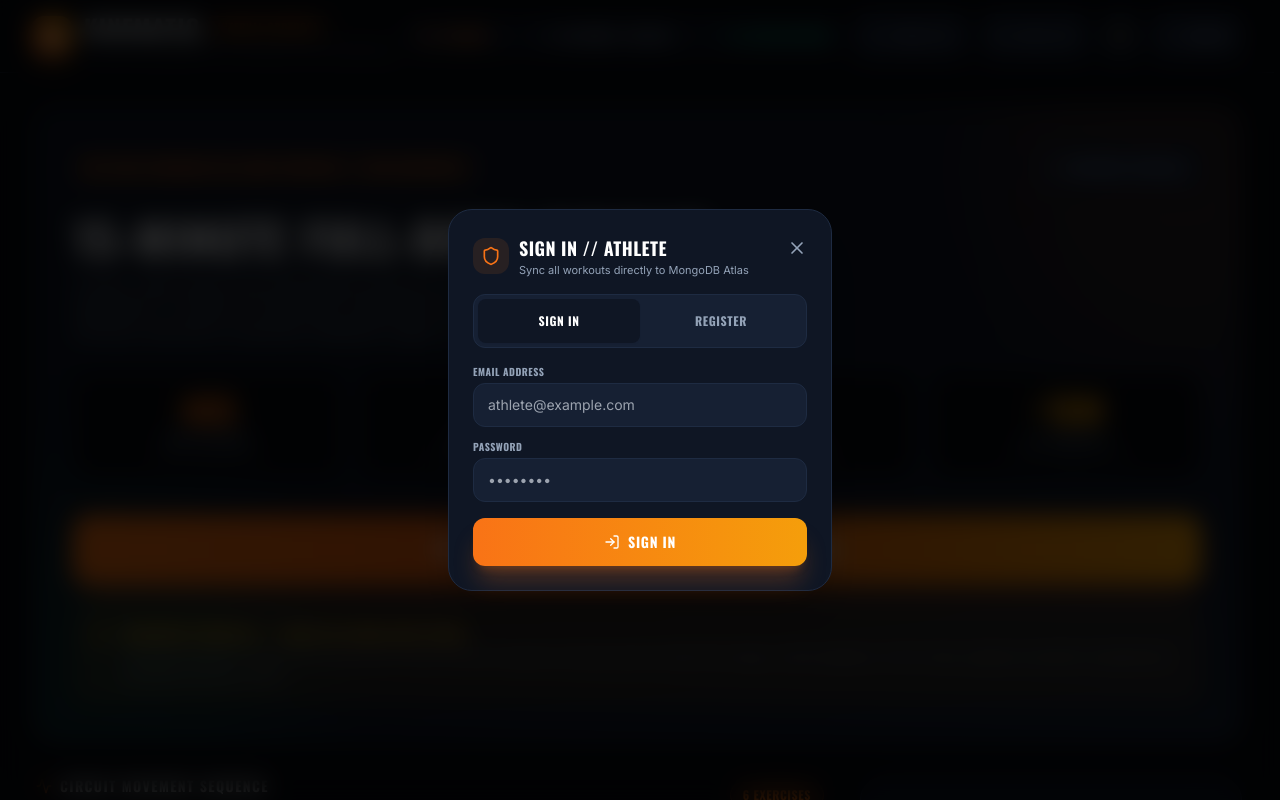
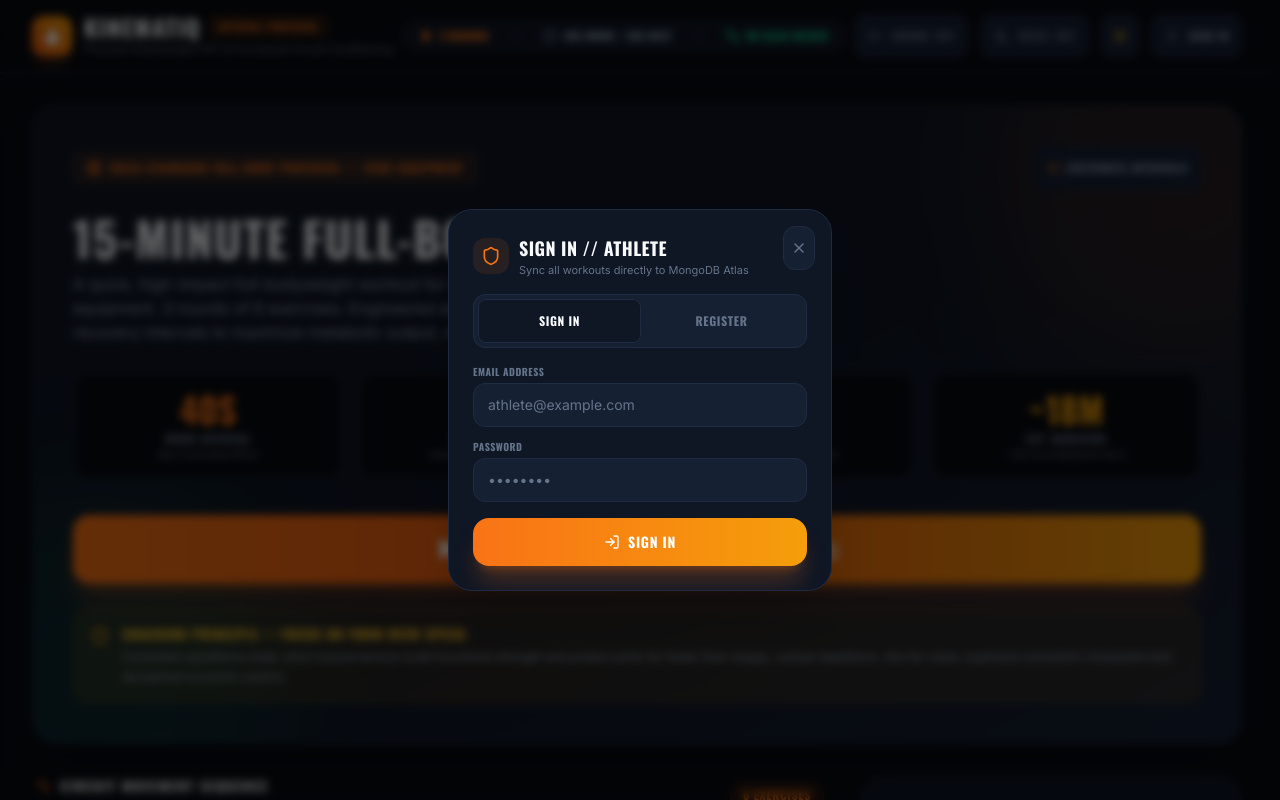
Before and after one commit to Aswin-2266/Kinematiq, a Next.js app: page / in a window 1280 px wide. Both pictures are taken after a click on the button "SIGN IN". Shown: the top 800 px of the page. Built offline with nearby package versions, Linux system fonts and the light colour scheme.

Commit message:
fix(theme): dynamic light and dark theme styling for RoutineEditor, AuthModal, and Masterclass popups

```diff
--- a/src/app/page.tsx
+++ b/src/app/page.tsx
@@ -598,7 +598,7 @@ export default function Home() {
               </div>
               <button
                 onClick={() => setSelectedExercise(null)}
-                className="w-9 h-9 rounded-xl bg-[var(--bg-surface-elevated)] border border-[var(--border-subtle)] flex items-center justify-center text-[var(--text-muted)] hover:text-white"
+                className="w-9 h-9 rounded-xl bg-[var(--bg-surface-elevated)] border border-[var(--border-subtle)] flex items-center justify-center text-[var(--text-muted)] hover:text-[var(--text-primary)] transition-colors"
               >
                 ✕
               </button>
@@ -612,7 +612,7 @@ export default function Home() {
               <strong className="block font-display uppercase tracking-wider mb-1">
                 Form Checkpoints:
               </strong>
-              <ul className="list-disc list-inside space-y-1 text-slate-300">
+              <ul className="list-disc list-inside space-y-1 text-[var(--text-secondary)]">
                 {selectedExercise.formCues?.map((cue, i) => (
                   <li key={i}>{cue}</li>
                 ))}
--- a/src/components/AuthModal.tsx
+++ b/src/components/AuthModal.tsx
@@ -58,15 +58,15 @@ export const AuthModal: React.FC<AuthModalProps> = ({
   };
 
   return (
-    <div className="fixed inset-0 z-50 bg-black/80 backdrop-blur-md flex items-center justify-center p-4">
-      <div className="w-full max-w-sm rounded-3xl bg-[#0F1624] border border-[#1E2B42] p-6 shadow-2xl relative flex flex-col gap-4 animate-fade-in">
+    <div className="fixed inset-0 z-50 bg-black/60 backdrop-blur-sm flex items-center justify-center p-4">
+      <div className="w-full max-w-sm rounded-3xl bg-[var(--bg-surface)] border border-[var(--border-subtle)] text-[var(--text-primary)] p-6 shadow-2xl relative flex flex-col gap-4 animate-fade-in max-h-[90vh] overflow-y-auto">
         {/* Close Button */}
         <button
           onClick={onClose}
-          className="absolute top-4 right-4 p-2 rounded-xl text-slate-400 hover:text-white"
+          className="absolute top-4 right-4 w-8 h-8 rounded-xl bg-[var(--bg-surface-elevated)] border border-[var(--border-subtle)] flex items-center justify-center text-[var(--text-muted)] hover:text-[var(--text-primary)] transition-colors"
           aria-label="Close"
         >
-          <X className="w-5 h-5" />
+          <X className="w-4 h-4" />
         </button>
 
         {currentUser ? (
@@ -77,20 +77,20 @@ export const AuthModal: React.FC<AuthModalProps> = ({
             </div>
 
             <div>
-              <h3 className="text-xl font-display font-bold uppercase tracking-wide text-white">
+              <h3 className="text-xl font-display font-bold uppercase tracking-wide text-[var(--text-primary)]">
                 {currentUser.name}
               </h3>
-              <p className="text-xs text-slate-400">{currentUser.email}</p>
+              <p className="text-xs text-[var(--text-muted)]">{currentUser.email}</p>
             </div>
 
-            <div className="w-full p-3 rounded-xl bg-emerald-500/10 border border-emerald-500/20 text-emerald-400 text-xs flex items-center justify-center gap-2 font-display font-bold uppercase tracking-wider">
+            <div className="w-full p-3 rounded-xl bg-emerald-500/10 border border-emerald-500/20 text-emerald-500 text-xs flex items-center justify-center gap-2 font-display font-bold uppercase tracking-wider">
               <CheckCircle className="w-4 h-4" />
               <span>CLOUD MONGODB SYNC ACTIVE</span>
             </div>
 
             <button
               onClick={onLogout}
-              className="w-full py-3 rounded-xl bg-[#162033] border border-[#1E2B42] text-red-400 font-display font-bold uppercase tracking-wider text-sm flex items-center justify-center gap-2 hover:bg-red-500/10 transition-colors mt-2"
+              className="w-full py-3 rounded-xl bg-[var(--bg-surface-elevated)] border border-[var(--border-subtle)] text-red-500 font-display font-bold uppercase tracking-wider text-sm flex items-center justify-center gap-2 hover:bg-red-500/10 transition-colors mt-2"
             >
               <LogOut className="w-4 h-4" />
               <span>SIGN OUT</span>
@@ -100,21 +100,21 @@ export const AuthModal: React.FC<AuthModalProps> = ({
           /* LOGIN & REGISTER FORMS */
           <>
             <div className="flex items-center gap-2.5">
-              <div className="w-9 h-9 rounded-xl bg-orange-500/10 text-orange-500 flex items-center justify-center">
+              <div className="w-9 h-9 rounded-xl bg-orange-500/10 text-orange-500 flex items-center justify-center shrink-0">
                 <Shield className="w-5 h-5" />
               </div>
               <div>
-                <h3 className="text-lg font-display font-bold uppercase tracking-wide text-white">
+                <h3 className="text-lg font-display font-bold uppercase tracking-wide text-[var(--text-primary)]">
                   {tab === "login" ? "SIGN IN // ATHLETE" : "CREATE ATHLETE PROFILE"}
                 </h3>
-                <p className="text-[11px] text-slate-400">
+                <p className="text-[11px] text-[var(--text-muted)]">
                   Sync all workouts directly to MongoDB Atlas
                 </p>
               </div>
             </div>
 
             {/* Tab Switcher */}
-            <div className="flex rounded-xl bg-[#162033] p-1 border border-[#1E2B42]">
+            <div className="flex rounded-xl bg-[var(--bg-surface-elevated)] p-1 border border-[var(--border-subtle)]">
               <button
                 type="button"
                 onClick={() => {
@@ -123,8 +123,8 @@ export const AuthModal: React.FC<AuthModalProps> = ({
                 }}
                 className={`flex-1 py-1.5 rounded-lg text-xs font-display font-bold uppercase tracking-wider transition-all ${
                   tab === "login"
-                    ? "bg-[#0F1624] text-white shadow-sm"
-                    : "text-slate-400"
+                    ? "bg-[var(--bg-surface)] text-[var(--text-primary)] shadow-sm border border-[var(--border-subtle)]"
+                    : "text-[var(--text-muted)] hover:text-[var(--text-secondary)]"
                 }`}
               >
                 SIGN IN
@@ -137,8 +137,8 @@ export const AuthModal: React.FC<AuthModalProps> = ({
                 }}
                 className={`flex-1 py-1.5 rounded-lg text-xs font-display font-bold uppercase tracking-wider transition-all ${
                   tab === "register"
-                    ? "bg-[#0F1624] text-white shadow-sm"
-                    : "text-slate-400"
+                    ? "bg-[var(--bg-surface)] text-[var(--text-primary)] shadow-sm border border-[var(--border-subtle)]"
+                    : "text-[var(--text-muted)] hover:text-[var(--text-secondary)]"
                 }`}
               >
                 REGISTER
@@ -146,7 +146,7 @@ export const AuthModal: React.FC<AuthModalProps> = ({
             </div>
 
             {error && (
-              <div className="p-3 rounded-xl bg-red-500/10 border border-red-500/20 text-red-400 text-xs flex items-center gap-2">
+              <div className="p-3 rounded-xl bg-red-500/10 border border-red-500/20 text-red-500 text-xs flex items-center gap-2">
                 <AlertCircle className="w-4 h-4 shrink-0" />
                 <span>{error}</span>
               </div>
@@ -155,7 +155,7 @@ export const AuthModal: React.FC<AuthModalProps> = ({
             <form onSubmit={handleSubmit} className="flex flex-col gap-3">
               {tab === "register" && (
                 <div>
-                  <label className="block text-[10px] font-display font-bold uppercase tracking-wider text-slate-400 mb-1">
+                  <label className="block text-[10px] font-display font-bold uppercase tracking-wider text-[var(--text-muted)] mb-1">
                     ATHLETE NAME
                   </label>
                   <input
@@ -164,13 +164,13 @@ export const AuthModal: React.FC<AuthModalProps> = ({
                     value={name}
                     onChange={(e) => setName(e.target.value)}
                     placeholder="e.g. Alex Hunter"
-                    className="w-full px-3.5 py-2.5 rounded-xl bg-[#162033] border border-[#1E2B42] text-sm text-white focus:outline-none focus:border-orange-500"
+                    className="w-full px-3.5 py-2.5 rounded-xl bg-[var(--bg-surface-elevated)] border border-[var(--border-subtle)] text-sm text-[var(--text-primary)] placeholder:text-[var(--text-muted)] focus:outline-none focus:border-orange-500"
                   />
                 </div>
               )}
 
               <div>
-                <label className="block text-[10px] font-display font-bold uppercase tracking-wider text-slate-400 mb-1">
+                <label className="block text-[10px] font-display font-bold uppercase tracking-wider text-[var(--text-muted)] mb-1">
                   EMAIL ADDRESS
                 </label>
                 <input
@@ -179,12 +179,12 @@ export const AuthModal: React.FC<AuthModalProps> = ({
                   value={email}
                   onChange={(e) => setEmail(e.target.value)}
                   placeholder="athlete@example.com"
-                  className="w-full px-3.5 py-2.5 rounded-xl bg-[#162033] border border-[#1E2B42] text-sm text-white focus:outline-none focus:border-orange-500"
+                  className="w-full px-3.5 py-2.5 rounded-xl bg-[var(--bg-surface-elevated)] border border-[var(--border-subtle)] text-sm text-[var(--text-primary)] placeholder:text-[var(--text-muted)] focus:outline-none focus:border-orange-500"
                 />
               </div>
 
               <div>
-                <label className="block text-[10px] font-display font-bold uppercase tracking-wider text-slate-400 mb-1">
+                <label className="block text-[10px] font-display font-bold uppercase tracking-wider text-[var(--text-muted)] mb-1">
                   PASSWORD
                 </label>
                 <input
@@ -194,14 +194,14 @@ export const AuthModal: React.FC<AuthModalProps> = ({
                   value={password}
                   onChange={(e) => setPassword(e.target.value)}
                   placeholder="••••••••"
-                  className="w-full px-3.5 py-2.5 rounded-xl bg-[#162033] border border-[#1E2B42] text-sm text-white focus:outline-none focus:border-orange-500"
+                  className="w-full px-3.5 py-2.5 rounded-xl bg-[var(--bg-surface-elevated)] border border-[var(--border-subtle)] text-sm text-[var(--text-primary)] placeholder:text-[var(--text-muted)] focus:outline-none focus:border-orange-500"
                 />
               </div>
 
               <button
                 type="submit"
                 disabled={isLoading}
-                className="w-full py-3.5 mt-1 rounded-xl bg-gradient-to-r from-orange-500 to-amber-500 text-white font-display font-bold uppercase tracking-wider text-sm flex items-center justify-center gap-2 shadow-xl shadow-orange-500/25 active:scale-[0.98] transition-transform disabled:opacity-50"
+                className="w-full py-3.5 mt-1 rounded-2xl bg-gradient-to-r from-orange-500 to-amber-500 text-white font-display font-black uppercase tracking-wider text-sm flex items-center justify-center gap-2 shadow-xl shadow-orange-500/25 active:scale-[0.98] transition-transform disabled:opacity-50 hover:brightness-105"
               >
                 {isLoading ? (
                   <span>AUTHENTICATING...</span>
```
Also changed, not shown: src/components/RoutineEditor.tsx (+24 -24 lines).
